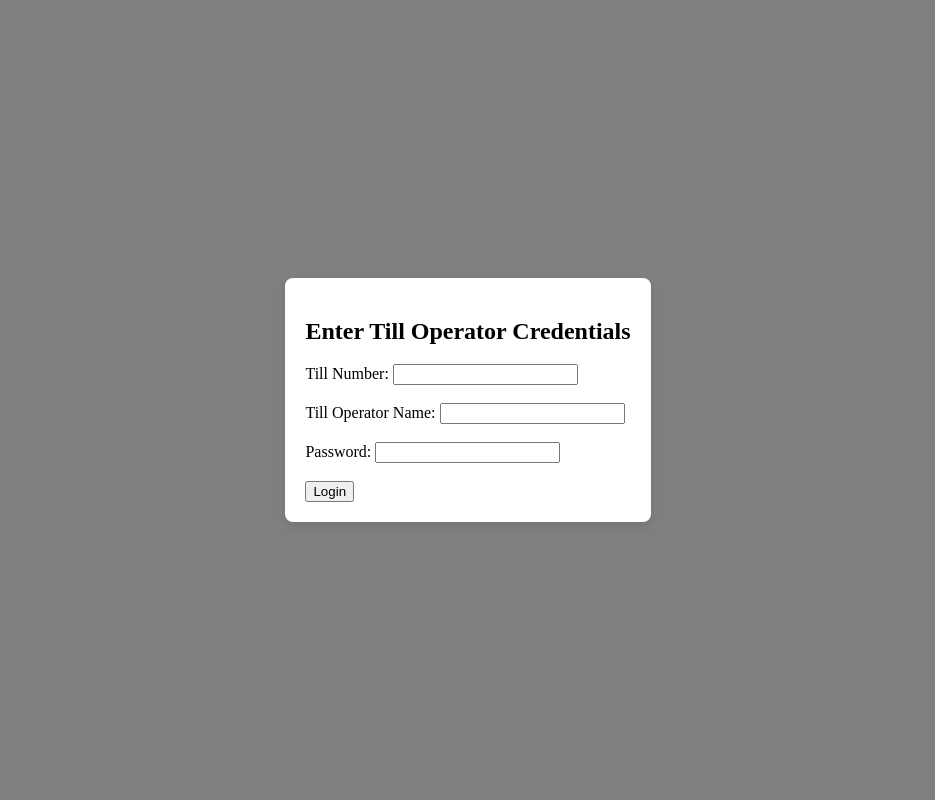
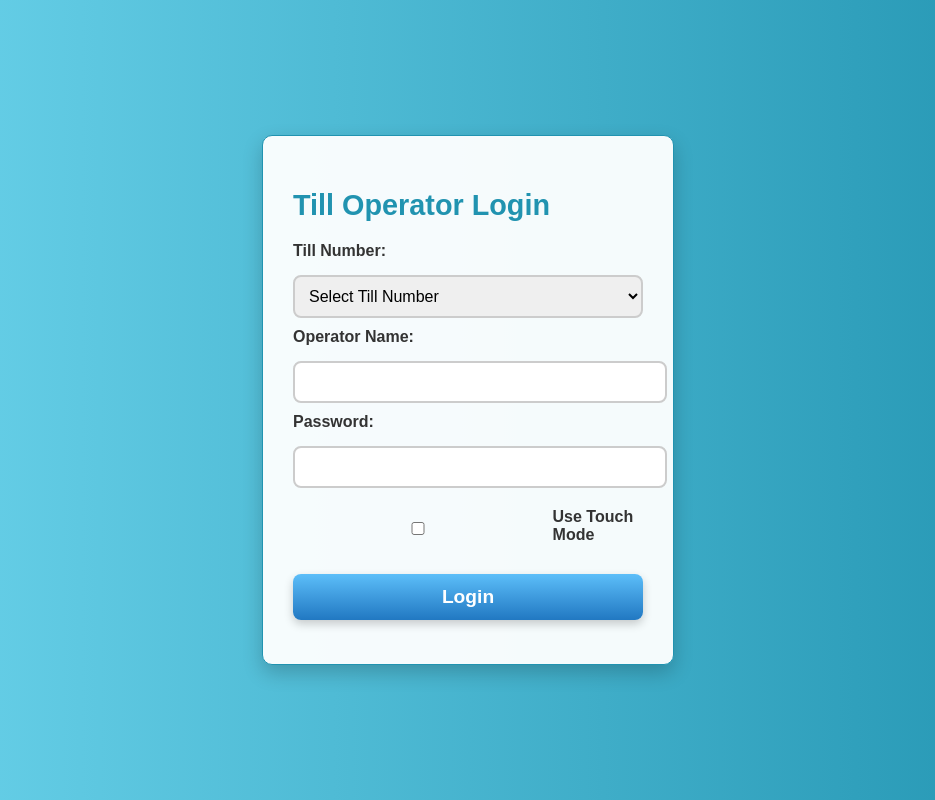
Before and after one commit to Mudinyika/rewards_app, a Flask app: page / in a window 1280 px wide. Shown: the whole page, without its empty margins (172-1107 px from the left). Run offline with Flask 3, Linux system fonts and the light colour scheme; parts of the project's set-up code (start-up, migrations or seed data) failed here and were passed over.

Commit message:
Created better UI for best UX. Fixed redirect

```diff
--- a/flask_api_project/templates/login_form.html
+++ b/flask_api_project/templates/login_form.html
@@ -5,49 +5,162 @@
   <meta name="viewport" content="width=device-width, initial-scale=1.0">
   <title>Till Operator Login</title>
   <style>
-    .login-container {
-      position: fixed;
-      top: 0;
-      left: 0;
-      right: 0;
-      bottom: 0;
+    /* Page Background */
+    body {
+      font-family: 'Arial', sans-serif;
+      background: linear-gradient(to right, #6dd5ed, #2193b0);
+      margin: 0;
+      padding: 0;
       display: flex;
       justify-content: center;
       align-items: center;
-      background-color: rgba(0, 0, 0, 0.5);
-      z-index: 10;
+      height: 100vh;
     }
-    .login-form {
-      background-color: white;
-      padding: 20px;
+    /* Login Container */
+    .login-container {
+      width: 350px;
+      background: rgba(255, 255, 255, 0.95);
+      padding: 30px;
+      border-radius: 10px;
+      box-shadow: 0 8px 20px rgba(0, 0, 0, 0.2);
+      border: 1px solid #2193b0;
+    }
+    h2 {
+      color: #2193b0;
+      margin-bottom: 20px;
+      font-size: 1.8em;
+    }
+    label {
+      color: #333;
+      font-weight: bold;
+      display: block;
+      text-align: left;
+      margin-bottom: 5px;
+    }
+    input, select {
+      width: 100%;
+      padding: 10px;
+      margin: 10px 0;
+      font-size: 1em;
+      border: 2px solid #ccc;
       border-radius: 8px;
-      box-shadow: 0px 4px 8px rgba(0, 0, 0, 0.1);
+      transition: border-color 0.3s;
+    }
+    input:focus, select:focus {
+      border-color: #2193b0;
+      outline: none;
+    }
+    .checkbox-container {
+      display: flex;
+      align-items: center;
+      justify-content: flex-start;
+      margin: 10px 0;
+    }
+    .checkbox-container input {
+      margin-right: 10px;
+    }
+    button {
+      width: 100%;
+      padding: 12px;
+      margin-top: 15px;
+      background: linear-gradient(to bottom, #5cbef9, #2178c2);
+      border: none;
+      border-radius: 8px;
+      color: white;
+      font-size: 1.2em;
+      font-weight: bold;
+      cursor: pointer;
+      box-shadow: 0 4px 10px rgba(0, 0, 0, 0.2);
+      transition: background 0.3s;
+    }
+    button:hover {
+      background: linear-gradient(to bottom, #4bb1f0, #1f6da9);
+    }
+    .error {
+      color: red;
+      font-size: 14px;
+      margin-top: 10px;
     }
   </style>
 </head>
 <body>
 
-  <div class="login-container" id="login-container">
-    <div class="login-form">
-      <h2>Enter Till Operator Credentials</h2>
-      <form id="login-form">
-        <label for="till_number">Till Number:</label>
-        <input type="text" id="till_number" name="till_number" required><br><br>
+  <div class="login-container">
+    <h2>Till Operator Login</h2>
+    <form id="loginForm">
+      <label for="till_number">Till Number:</label>
+      <select id="till_number" name="till_number" required>
+        <option value="">Select Till Number</option>
+        <option value="001">Till 001</option>
+        <option value="002">Till 002</option>
+        <option value="003">Till 003</option>
+        <option value="004">Till 004</option>
+        <option value="005">Till 005</option>
+      </select>
 
-        <label for="operator_name">Till Operator Name:</label>
-        <input type="text" id="operator_name" name="operator_name" required><br><br>
+      <label for="operator_name">Operator Name:</label>
+      <input type="text" id="operator_name" name="operator_name" required>
 
-        <label for="password">Password:</label>
-        <input type="password" id="password" name="password" required><br><br>
+      <label for="password">Password:</label>
+      <input type="password" id="password" name="password" required>
 
-        <button type="submit">Login</button>
-      </form>
-      <p id="error-message" style="color: red; display: none;">Invalid credentials. Please try again.</p>
-    </div>
+      <div class="checkbox-container">
+        <input type="checkbox" id="use_touch_mode">
+        <label for="use_touch_mode">Use Touch Mode</label>
+      </div>
+
+      <button type="submit">Login</button>
+    </form>
+
+    <p class="error" id="errorMessage"></p>
   </div>
-  <script src="https://code.jquery.com/jquery-3.6.0.min.js"></script>
-  <script src="{{ url_for('static', filename='login_ajax.js') }}"></script>
 
+  <script>
+    document.getElementById("loginForm").addEventListener("submit", function(event) {
+      event.preventDefault(); // Prevent the default form submission
+
+      let till_number = document.getElementById("till_number").value;
+      let operator_name = document.getElementById("operator_name").value;
+      let password = document.getElementById("password").value;
+      let useTouchMode = document.getElementById("use_touch_mode").checked;
+
+      if (!till_number || !operator_name || !password) {
+        document.getElementById("errorMessage").innerText = "All fields are required.";
+        return;
+      }
+
+      // Create a JSON payload
+      let payload = {
+        till_number: till_number,
+        operator_name: operator_name,
+        password: password
+      };
+
+      let url = "/login";
+      if (useTouchMode) {
+        url += "?use_touch_mode=true"; // Append query parameter if checkbox is checked
+      }
+
+      fetch(url, {
+        method: "POST",
+        headers: {
+          "Content-Type": "application/json"
+        },
+        body: JSON.stringify(payload)
+      })
+      .then(response => response.json())
+      .then(data => {
+        if (data.success) {
+          window.location.href = useTouchMode ? "/allocate?mode=touch" : "/allocate_points_page";
+        } else {
+          document.getElementById("errorMessage").innerText = data.error;
+        }
+      })
+      .catch(error => {
+        document.getElementById("errorMessage").innerText = "Login failed. Please try again.";
+      });
+    });
+  </script>
 
 </body>
 </html>
```
